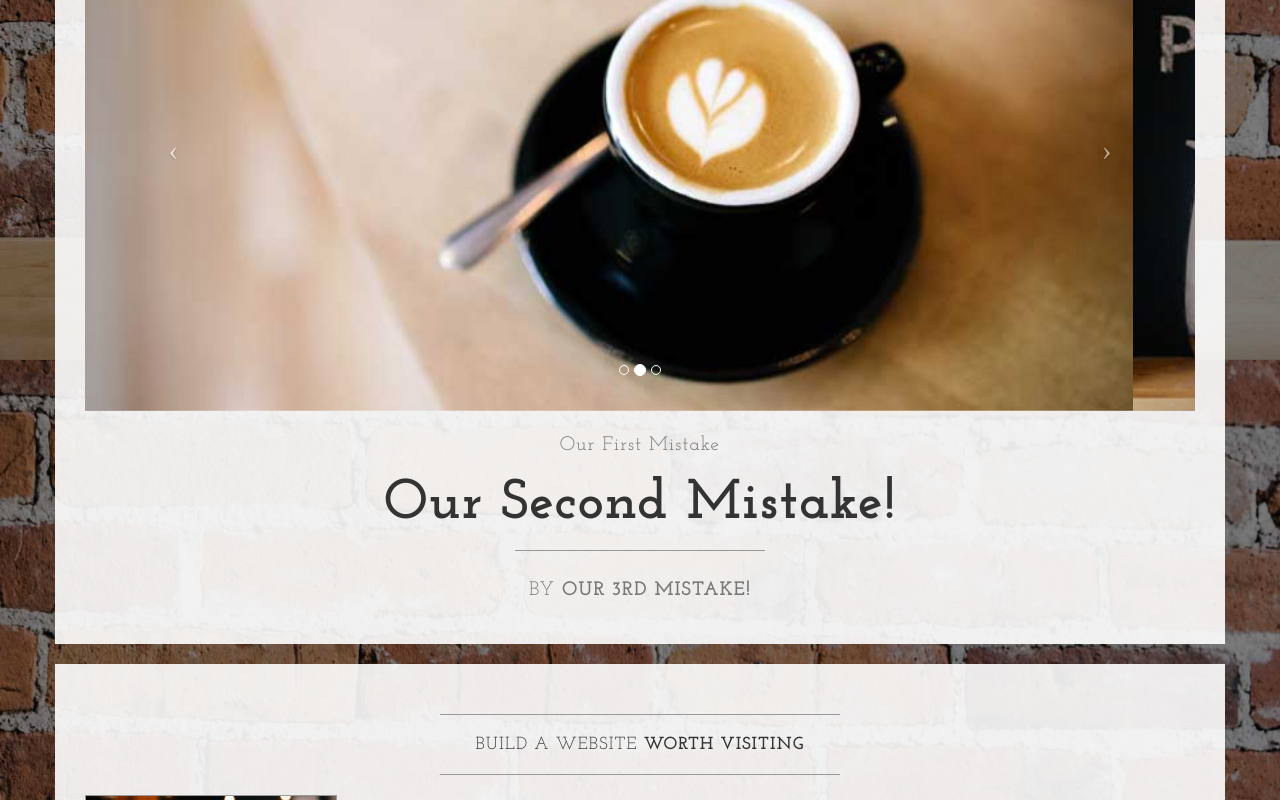
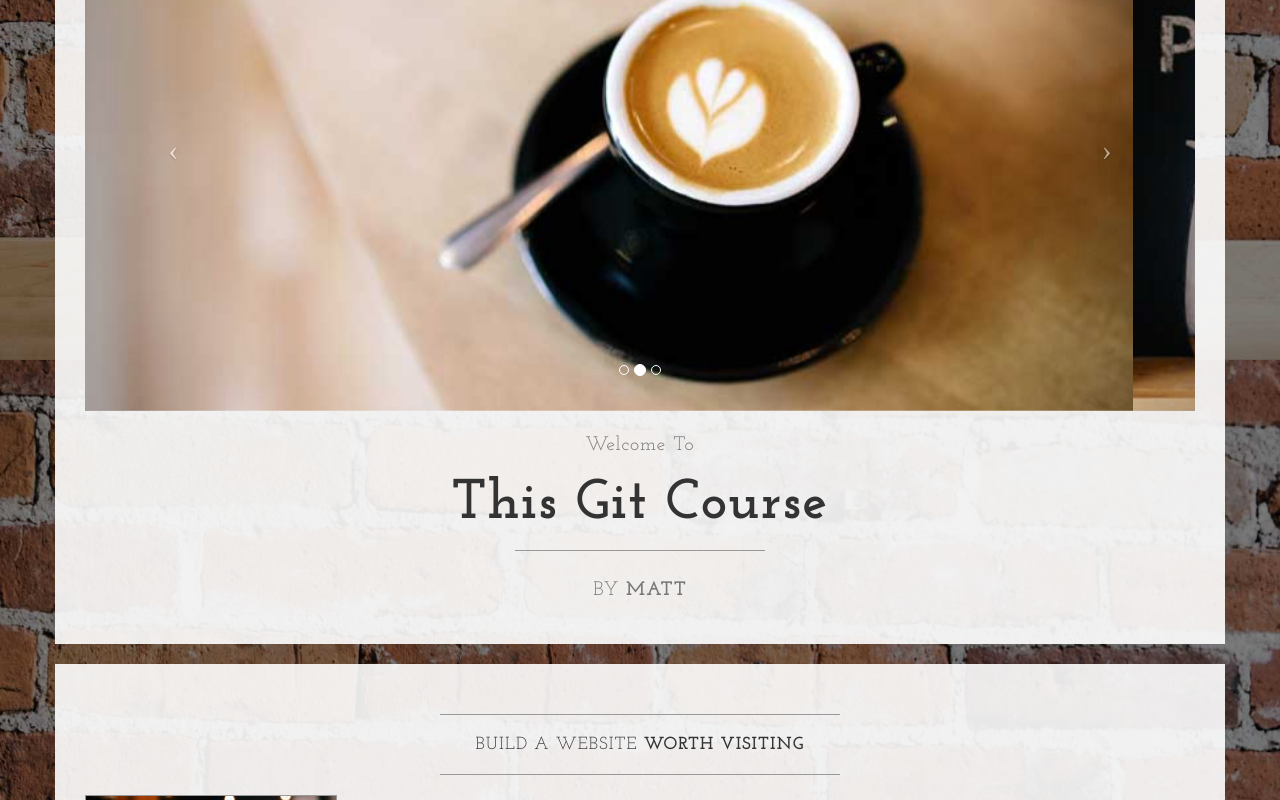
Before and after one commit to MattHarper69/LearningGit, a plain HTML site: page index.html in a window 1280 px wide. Shown: the part 440-1240 px from the top of the page. Drawn offline with nearby package versions, Linux system fonts and the light colour scheme.

Commit message:
Revert "Commiting our third mistake, leaving other 2 in place"
This reverts commit 70df49c930ccd9a2b452c2817818b68a9b2d60de.

```diff
--- a/index.html
+++ b/index.html
@@ -106,13 +106,13 @@
                         </a>
                     </div>
                     <h2 class="brand-before">
-                        <small>Our first Mistake</small>
+                        <small>Welcome to</small>
                     </h2>
-                    <h1 class="brand-name">Our second Mistake!</h1>
+                    <h1 class="brand-name">This Git Course</h1>
                     <hr class="tagline-divider">
                     <h2>
                         <small>By
-                            <strong>our 3rd Mistake!</strong>
+                            <strong>Matt</strong>
                         </small>
                     </h2>
                 </div>
```
